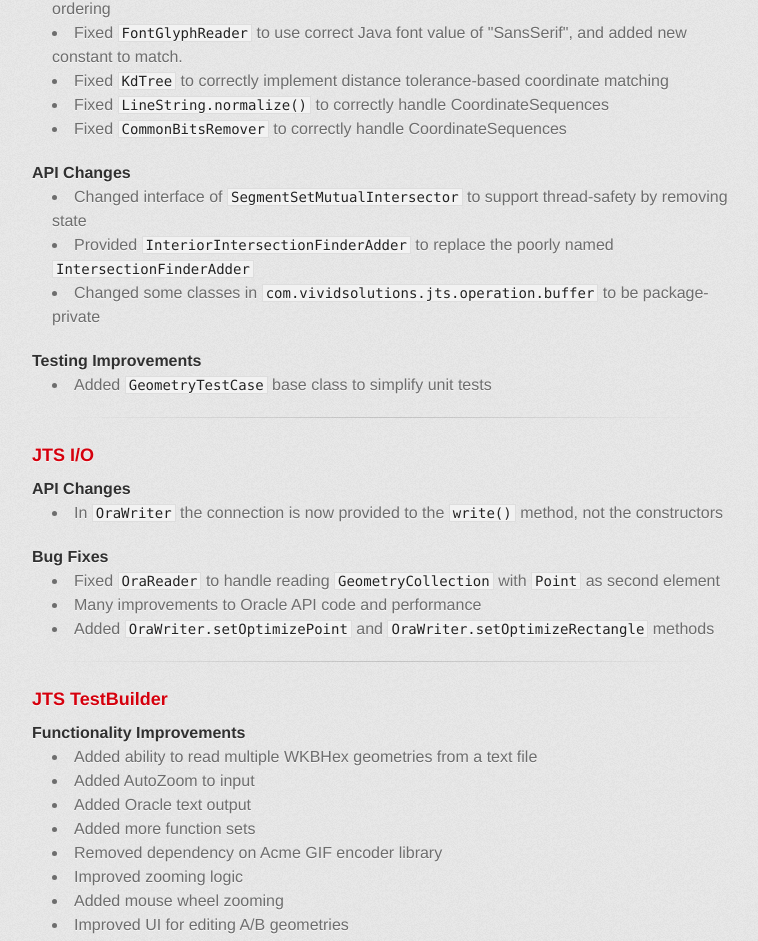
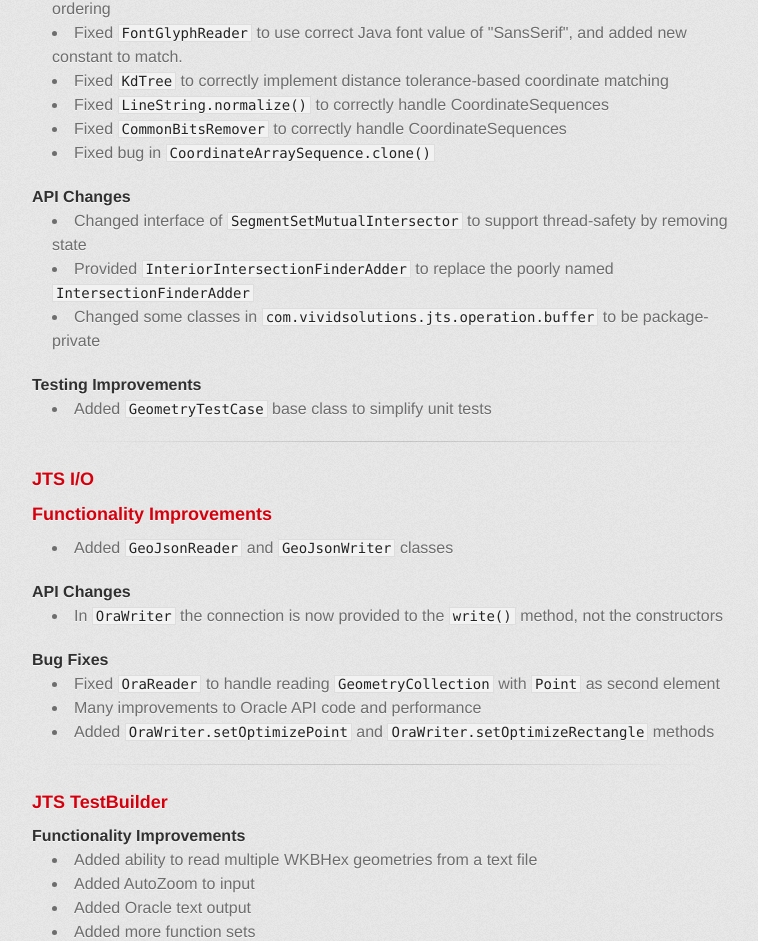
Before and after one commit to metteo/jts, a plain HTML site: page web/version-history.html in a window 1280 px wide. Shown: the part 1994-2935 px from the top of the page, without its empty margins (258-1016 px from the left). Drawn offline with Linux system fonts and the light colour scheme; a web font is replaced by a local one.

Commit message:
Changes from svn 17 aug 2015 - 4 nov 2015

```diff
--- a/web/version-history.html
+++ b/web/version-history.html
@@ -141,6 +141,7 @@
 				<li>Fixed <code>KdTree</code> to correctly implement distance tolerance-based coordinate matching
 				<li>Fixed <code>LineString.normalize()</code> to correctly handle CoordinateSequences
 				<li>Fixed <code>CommonBitsRemover</code> to correctly handle CoordinateSequences
+				<li>Fixed bug in <code>CoordinateArraySequence.clone()</code>
 			</ul>
 
 			<h4>API Changes</h4>
@@ -162,6 +163,11 @@
 			<!------- JTS-IO -------------------->
 			<hr>
 			<h3>JTS I/O</h3>
+
+			<h3>Functionality Improvements</h3>
+			<ul>
+			<li>Added <code>GeoJsonReader</code> and <code>GeoJsonWriter</code> classes
+			</ul>
 
 			<h4>API Changes</h4>
 			<ul>
```
